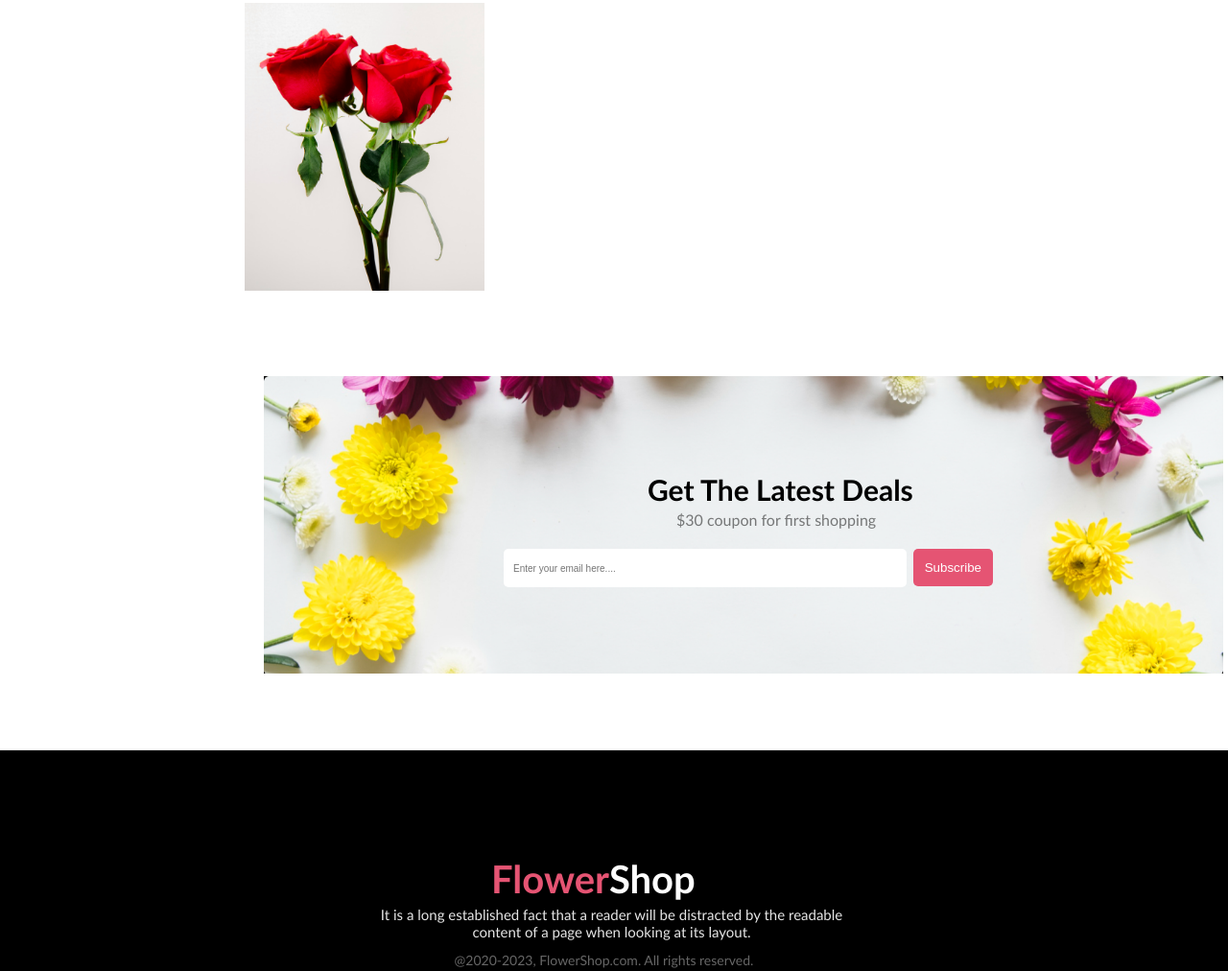
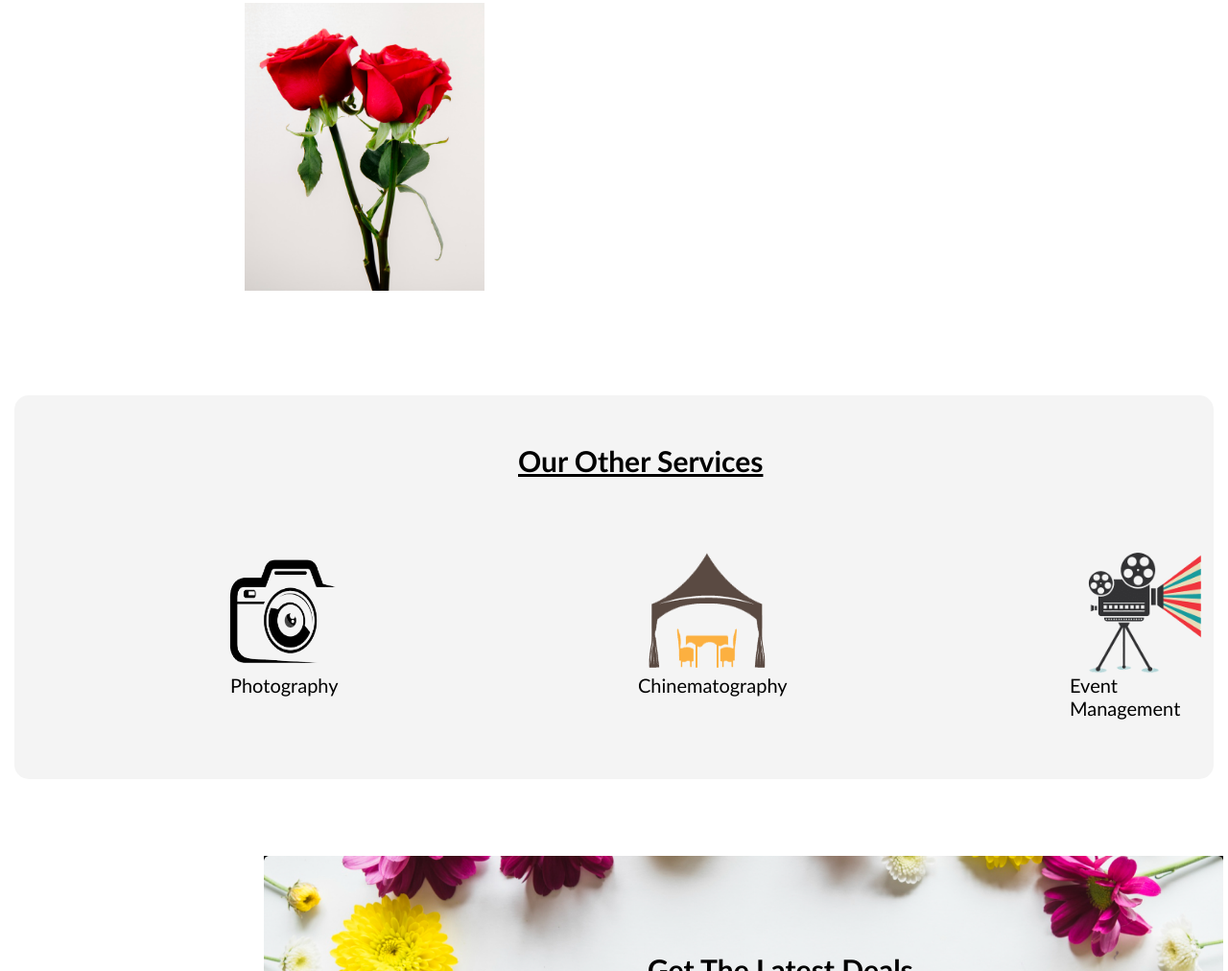
Before and after one commit to omarfarukbhuiyan/assignment-1-flower-shop, a plain HTML site: page index.html in a window 1280 px wide. Shown: the part 2604-3616 px from the top of the page at 96% size. Drawn offline with Linux system fonts and the light colour scheme.

Commit message:
bonus added

```diff
--- a/index.html
+++ b/index.html
@@ -82,6 +82,22 @@
         </div>
     </section>
                                                             <!--section 4 end -->
+                                                            <!--Bonus-->
+
+    <section class="bonus">
+        <div class="bonus-box">
+            <h2 class="txt1-bn">Our Other Services</h2>
+            <div class="img-bn">
+                <img src="img/img1.png" alt="" class="img-b1">
+                <p class="txtt1-bn">Photography</p>
+                <img src="img/img2.png" alt="" class="img-b2">
+                <p class="txt2-bn">Chinematography</p>
+                <img src="img/img3.png" alt="" class="img-b3">
+                <p class="txt3-bn">Event Management</p>
+            </div>
+        </div>
+                                                               <!--Bonus-->
+    </section>
                                                             <!--section 5 start -->
     <section class="sec5">
         <div class="sub">
--- a/style/style.css
+++ b/style/style.css
@@ -236,6 +236,7 @@
 .insta{
     margin-top: 70px;
     position: relative;
+    margin-bottom: 100px;
 }
 .txt1-sec4{
     text-align: center;
@@ -256,6 +257,50 @@
     margin-left: 250px;
 }
                                                                                  /*section 4 end*/
+                                                                                 /*Bonus*/
+.bonus-box{
+    height: 400px;
+    margin-top: 200px;
+    background-color: rgba(39, 39, 39, 0.05);
+    position: relative;
+    border-radius: 15px;
+    margin: 15px;
+}
+.txt1-bn{
+    font-family: 'Gill Sans', 'Gill Sans MT', Calibri, 'Trebuchet MS', sans-serif;
+    text-align: center;
+    font-size: 30px;
+    position: absolute; top: 50px; left: 42%;
+    text-decoration: underline;
+}
+.img-b1{
+    height: 150px; width: 150px;
+    position: absolute; top: 100px; top: 150px; left: 200px;
+}
+.img-b2{
+    height: 150px; width: 150px;
+    position: absolute; left: 650px; top: 150px;
+}
+.img-b3{
+    height: 150px; width: 150px;
+    position: absolute; left: 1100px; top: 150px;
+}
+.txtt1-bn{
+    font-family: 'Gill Sans', 'Gill Sans MT', Calibri, 'Trebuchet MS', sans-serif;
+    position: absolute; top: 290px; left: 225px;
+    font-size: 20px;
+}
+.txt2-bn{
+    font-family: 'Gill Sans', 'Gill Sans MT', Calibri, 'Trebuchet MS', sans-serif;
+    position: absolute; top: 290px; left: 650px;
+    font-size: 20px;
+}
+.txt3-bn{
+    font-family: 'Gill Sans', 'Gill Sans MT', Calibri, 'Trebuchet MS', sans-serif;
+    position: absolute; top: 290px; left: 1100px;
+    font-size: 20px;
+}
+                                                                                 /*Bonus*/
                                                                                  /*section 5 start*/
 .sub{
 
```
Also changed, not shown: img/img1.png (added), img/img2.png (added), img/img3.png (added).
